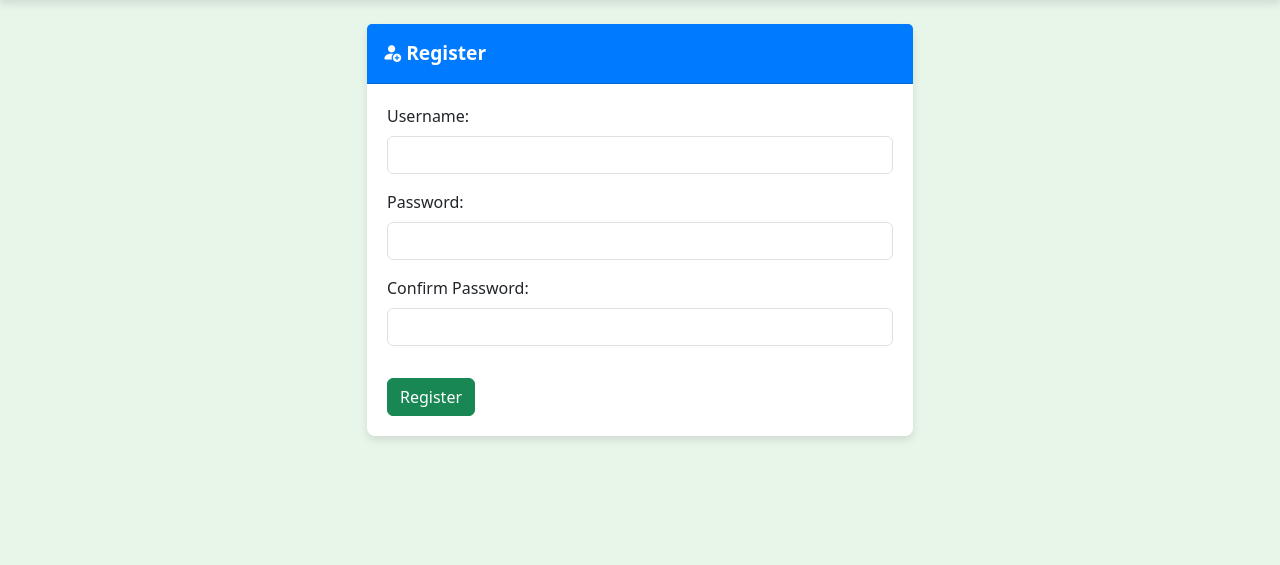
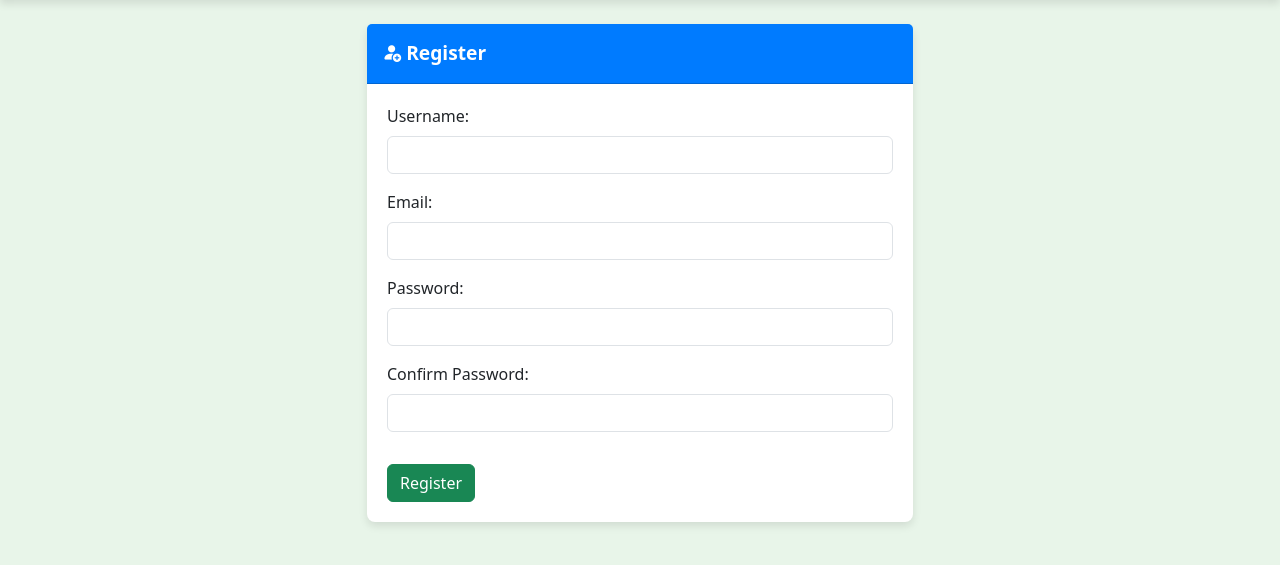
Before and after one commit to 2964318/IT, a Django app: page /register/ in a window 1280 px wide. Shown: the part 63-628 px from the top of the page. Run offline with Django 5.2, Linux system fonts and the light colour scheme; some libraries are stand-ins or nearby versions.

Commit message:
Update register.html

```diff
--- a/users/templates/register.html
+++ b/users/templates/register.html
@@ -40,6 +40,11 @@
                         </div>
 
                         <div class="mb-3">
+                            <label class="form-label">Email:</label>
+                            <input type="text" class="form-control" name="email" id="email">
+                        </div>
+
+                        <div class="mb-3">
                             <label class="form-label">Password:</label>
                             <input type="password" class="form-control" name="password1" id="password1">
                         </div>
```
